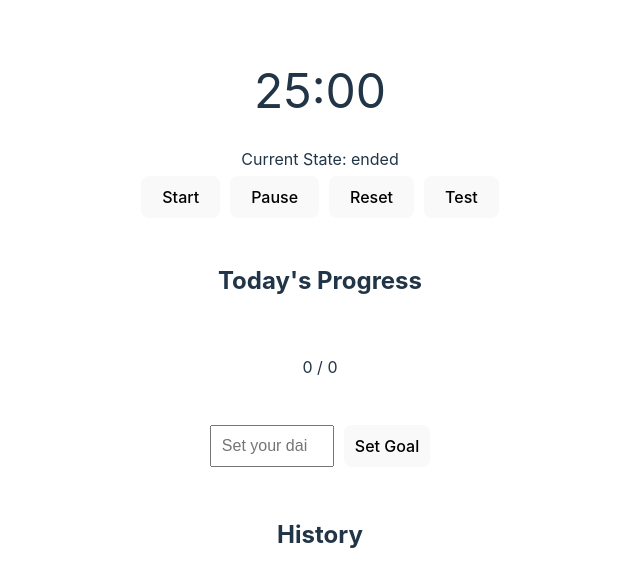
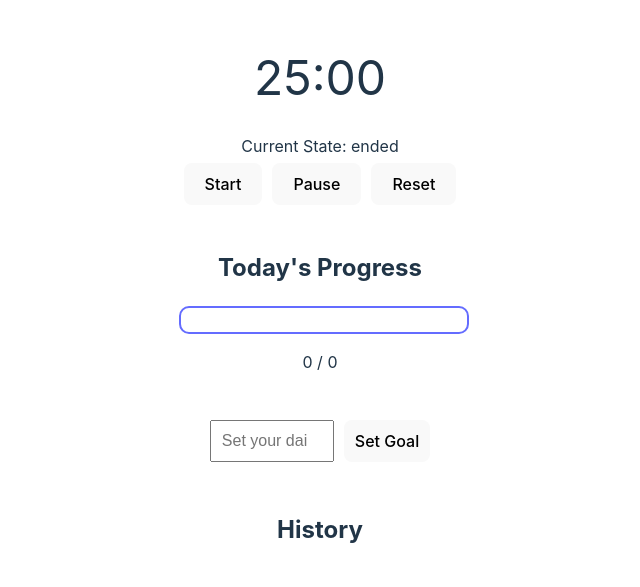
Before and after one commit to Jason0107/2024-8-6my-pomodoro-app, a React (Vite) app: page / in a window 1280 px wide. Shown: the part 123-710 px from the top of the page, without its empty margins (320-960 px from the left). Built offline with nearby package versions, Linux system fonts and the light colour scheme.

Commit message:
进度条边框优化

```diff
--- a/src/App.tsx
+++ b/src/App.tsx
@@ -21,9 +21,12 @@ const App: React.FC = () => {
     const [goalInput, setGoalInput] = useState<string>("");
 
     useEffect(() => {
-        // Load history from LocalStorage
+        // Load history and daily goal from LocalStorage
         const savedHistory = JSON.parse(localStorage.getItem('pomodoroHistory') || '[]');
         setHistory(savedHistory);
+
+        const savedDailyGoal = parseInt(localStorage.getItem('dailyGoal') || '0');
+        setDailyGoal(savedDailyGoal);
     }, []);
 
     useEffect(() => {
@@ -81,7 +84,9 @@ const App: React.FC = () => {
     };
 
     const handleSetGoal = () => {
-        setDailyGoal(parseInt(goalInput) || 0);
+        const goal = parseInt(goalInput) || 0;
+        setDailyGoal(goal);
+        localStorage.setItem('dailyGoal', goal.toString());
     };
 
     const completedCount = history.length;
@@ -99,11 +104,13 @@ const App: React.FC = () => {
                 <button onClick={handleStart}>Start</button>
                 <button onClick={() => setTimerState(TimerState.PAUSED)}>Pause</button>
                 <button onClick={() => { setSeconds(1500); setTimerState(TimerState.ENDED); }}>Reset</button>
-                <button onClick={handleTestStart}>Test</button>
+                {/*<button onClick={handleTestStart}>Test</button>*/}
             </div>
             <div className="progress">
                 <h2>Today's Progress</h2>
-                <div className="progress-bar" style={{ width: `${progressPercentage}%` }}></div>
+                <div className="progress-container">
+                    <div className="progress-bar" style={{ width: `${progressPercentage}%` }}></div>
+                </div>
                 <p>{completedCount} / {dailyGoal}</p>
             </div>
             <div className="set-goal">
--- a/src/index.css
+++ b/src/index.css
@@ -69,10 +69,18 @@ button:focus-visible {
   margin: 20px 0;
 }
 
+.progress-container {
+  width: 100%;
+  border: 2px solid #646cff; /* Add this line for border */
+  border-radius: 10px; /* Adjust border radius */
+  padding: 2px; /* Optional: Add padding to create space between border and progress bar */
+}
+
 .progress-bar {
   height: 20px;
   background-color: #646cff;
-  border-radius: 10px;
+  border-radius: 8px; /* Adjust border radius to match progress container */
+  width: 0; /* Default width, will be set dynamically */
 }
 
 .set-goal {
```
